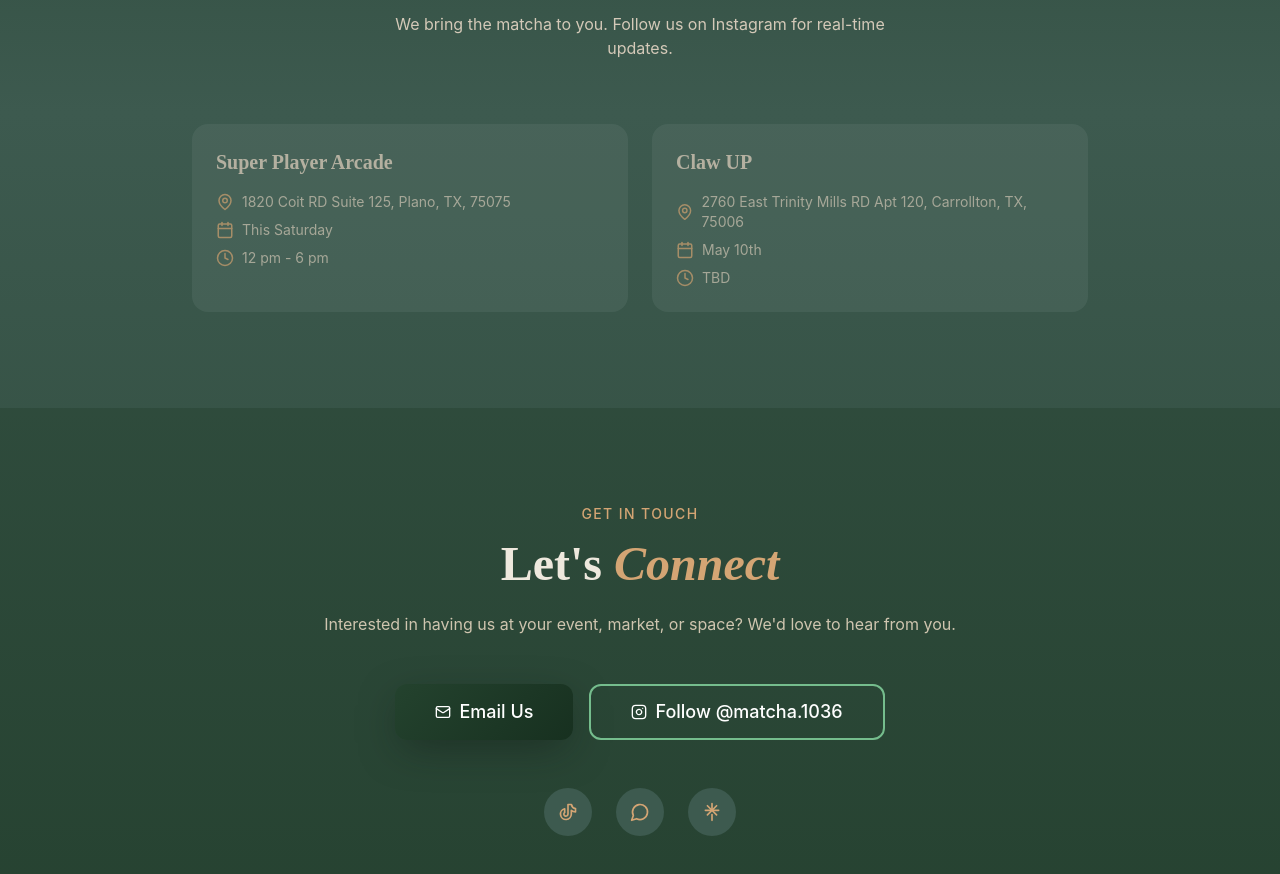
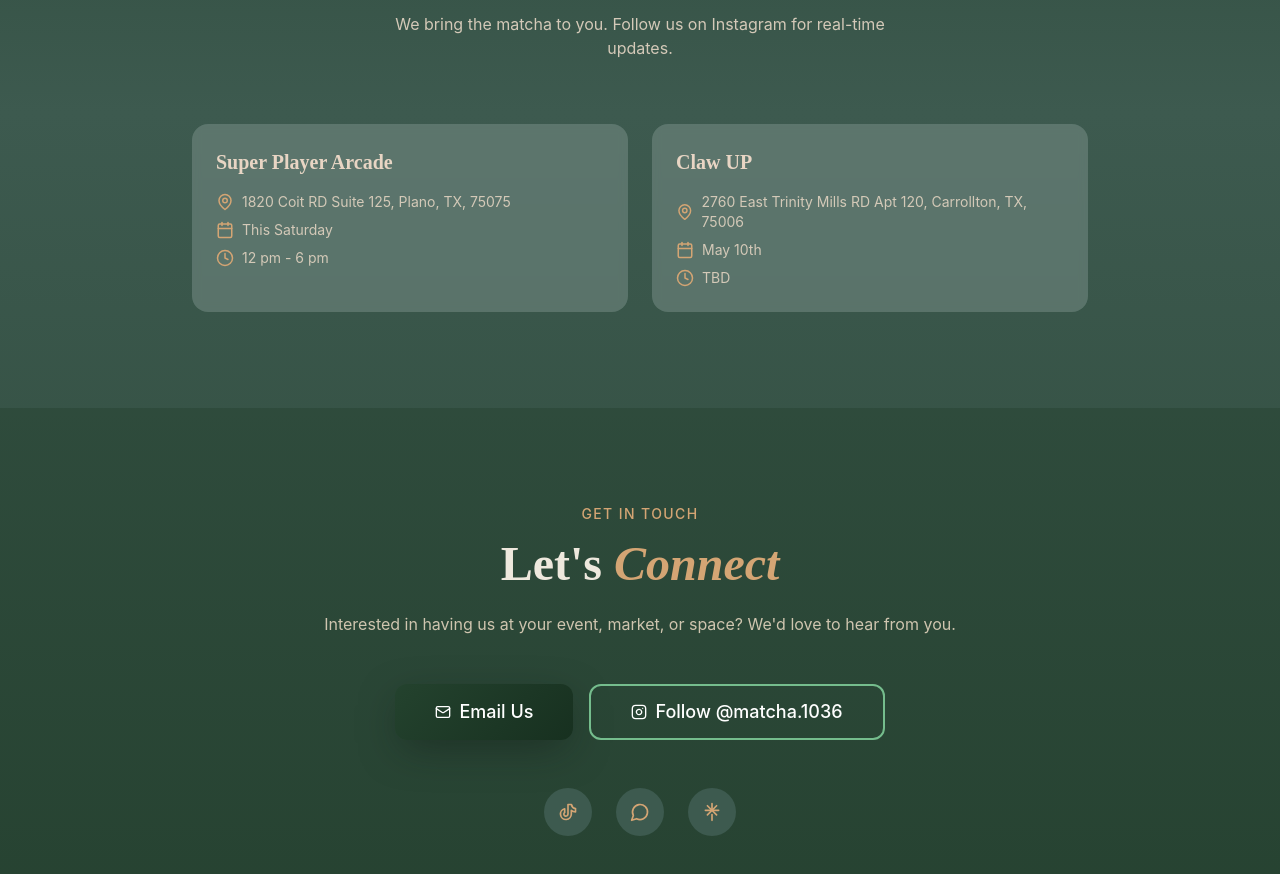
Before and after one commit to bradlyhayes12/matcha_1036, a React (Vite) app: page / in a window 1280 px wide. Shown: the part 1712-2586 px from the top of the page. Built offline with nearby package versions, Linux system fonts and the light colour scheme.

Commit message:
Remove upcoming logic & simplify styling

```diff
--- a/src/components/Locations.tsx
+++ b/src/components/Locations.tsx
@@ -36,11 +36,7 @@
           {locations.map((location, index) => (
             <div
               key={index}
-              className={`rounded-2xl p-6 transition-all duration-300 ${
-                location.upcoming
-                  ? "bg-[rgba(140,160,155,0.4)] backdrop-blur-sm hover:bg-[rgba(140,160,155,0.5)]"
-                  : "bg-[rgba(140,160,155,0.2)] opacity-70"
-              }`}
+              className="rounded-2xl p-6 transition-all duration-300 bg-[rgba(140,160,155,0.4)] backdrop-blur-sm hover:bg-[rgba(140,160,155,0.5)]"
             >
               <div className="flex items-start justify-between mb-4">
                 <h3 className="font-display text-xl font-semibold text-[#E8D5C4]">{location.name}</h3>
```
